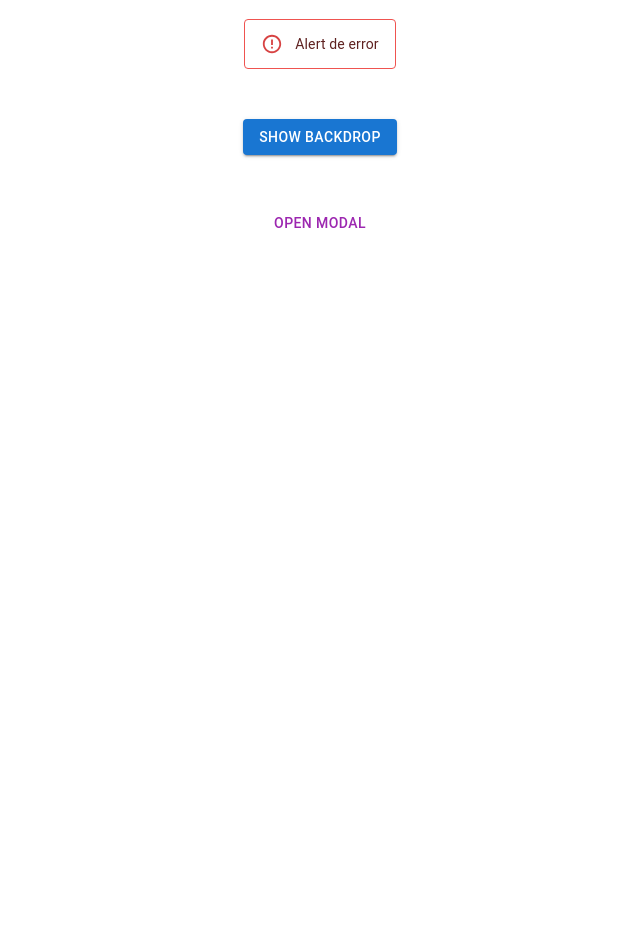
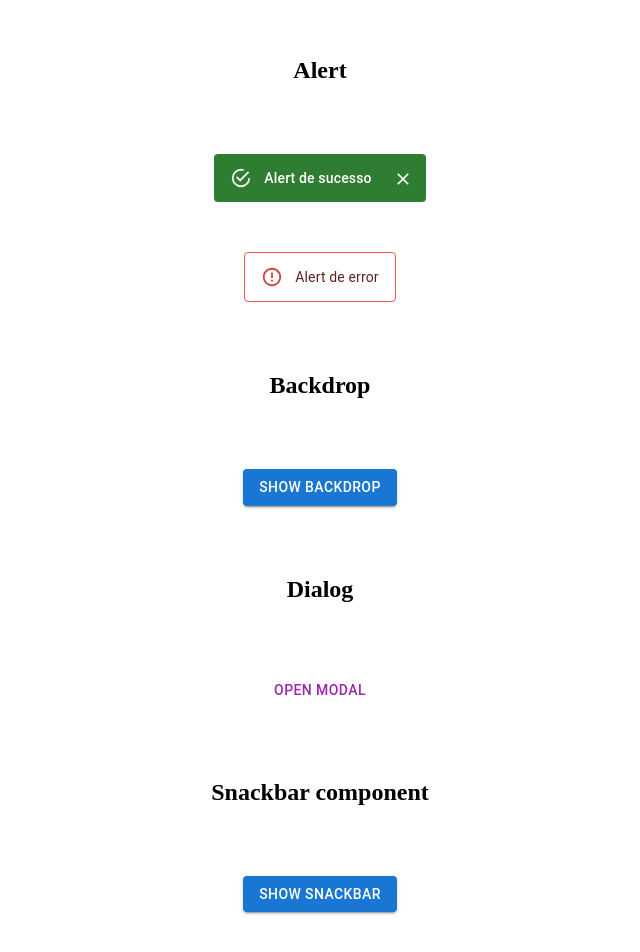
Before and after one commit to BrenoDev00/Estudos_React, a React (Vite) app in the folder material-ui/: page / in a window 1280 px wide. Shown: the part 1388-2340 px from the top of the page, without its empty margins (320-960 px from the left). Before the commit the page ends 1670 px from the top, so only its background shows below. Built offline with nearby package versions, Linux system fonts and the light colour scheme.

Commit message:
component snackbar

```diff
--- a/material-ui/src/App.tsx
+++ b/material-ui/src/App.tsx
@@ -9,6 +9,7 @@ import { AlertComponent } from "./components/alert";
 import { TextFieldComponent } from "./components/text-field";
 import { BackdropComponent } from "./components/backdrop";
 import { DialogComponent } from "./components/dialog";
+import { SnackbarComponent } from "./components/snackbar";
 function App() {
   return (
     <>
@@ -43,6 +44,8 @@ function App() {
         <BackdropComponent />
 
         <DialogComponent />
+
+        <SnackbarComponent />
       </div>
     </>
   );
--- a/material-ui/src/components/alert.tsx
+++ b/material-ui/src/components/alert.tsx
@@ -10,6 +10,8 @@ export const AlertComponent = () => {
 
   return (
     <>
+      <h2>Alert</h2>
+
       {isSuccessAlertOpen && (
         <Alert
           severity="success"
--- a/material-ui/src/components/backdrop.tsx
+++ b/material-ui/src/components/backdrop.tsx
@@ -5,6 +5,8 @@ export const BackdropComponent = () => {
 
   return (
     <>
+      <h2>Backdrop</h2>
+
       <Button
         variant="contained"
         color="primary"
--- a/material-ui/src/components/dialog.tsx
+++ b/material-ui/src/components/dialog.tsx
@@ -10,6 +10,8 @@ export const DialogComponent = () => {
 
   return (
     <>
+      <h2>Dialog</h2>
+
       {selectedEmail && <p>Email selecionado: {selectedEmail}</p>}
 
       <Button
--- /dev/null
+++ b/material-ui/src/components/snackbar.tsx
@@ -0,0 +1,33 @@
+import { Button, Snackbar } from "@mui/material";
+import CloseIcon from "@mui/icons-material/Close";
+import { useState } from "react";
+export const SnackbarComponent = () => {
+  const [snackbarOpen, setSnackbarOpen] = useState<boolean>(false);
+
+  return (
+    <>
+      <h2>Snackbar component</h2>
+
+      <Button
+        variant="contained"
+        color="primary"
+        onClick={() => setSnackbarOpen(true)}
+      >
+        show snackbar
+      </Button>
+
+      <Snackbar
+        open={snackbarOpen}
+        autoHideDuration={2000}
+        onClose={() => setSnackbarOpen(false)}
+        action={
+          <Button onClick={() => setSnackbarOpen(false)}>
+            {<CloseIcon color="primary" />}
+          </Button>
+        }
+        message={"Snackbar de sucesso!"}
+        anchorOrigin={{ vertical: "top", horizontal: "right" }}
+      />
+    </>
+  );
+};
--- a/material-ui/src/components/text-field.tsx
+++ b/material-ui/src/components/text-field.tsx
@@ -6,6 +6,8 @@ export const TextFieldComponent = () => {
 
   return (
     <>
+      <h2>Textfield</h2>
+
       <TextField
         id="id-tal"
         label="Nome de usuário"
```
